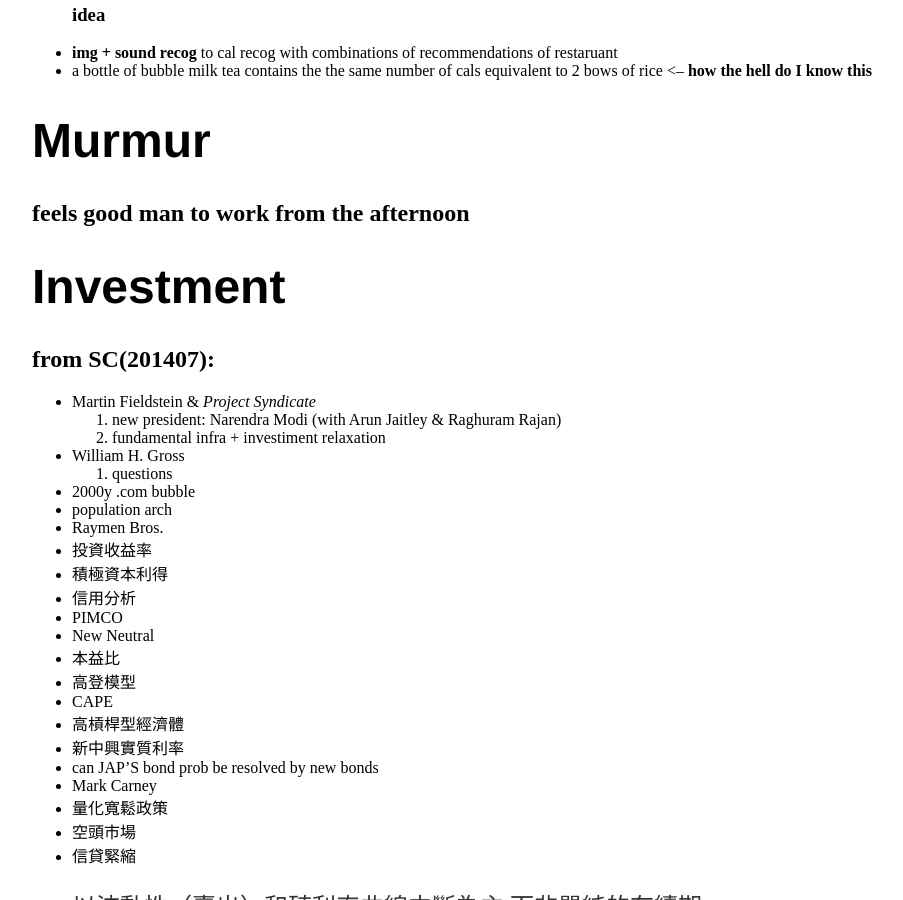
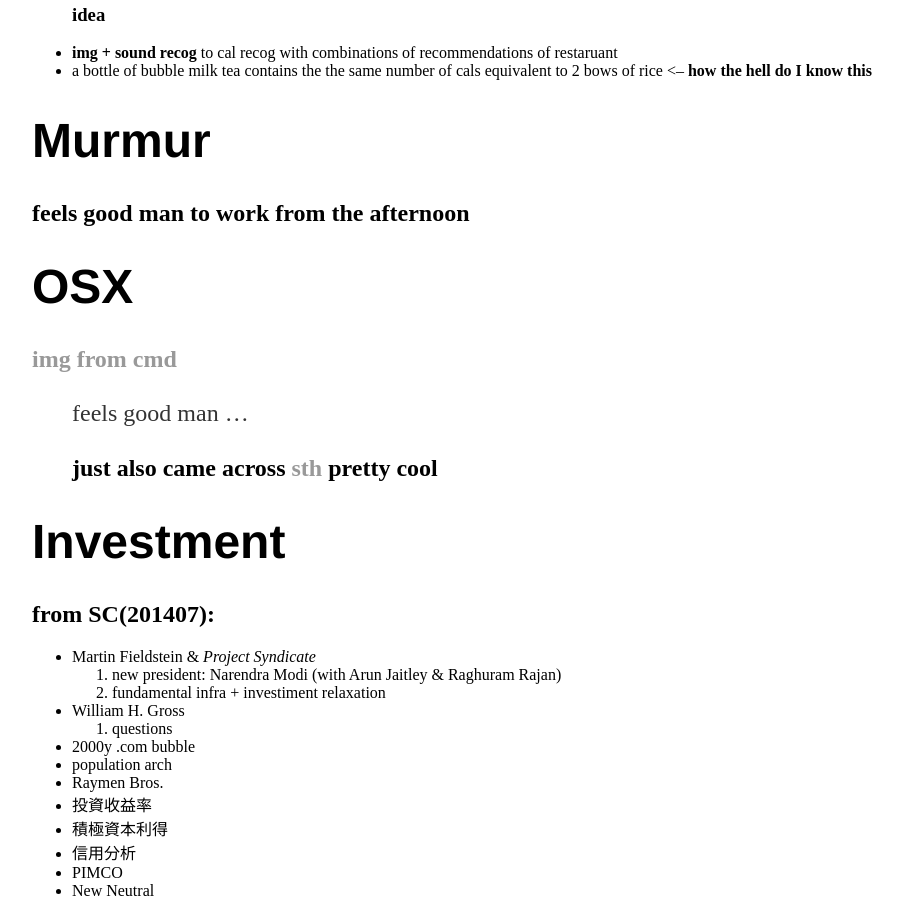
Before and after one commit to LplusKira/LplusKira.github.io, a Jekyll site: the page built from _posts/2017-09-15-soqqr.md, in a window 1280 px wide and 900 px high, scrolled down 610 px. Shown: the whole window, without its empty margins (160-1063 px from the left). Built offline with Jekyll 4.4.1, drawn with Linux system fonts in a browser that asks for light colours; some of the changed text lies outside the part shown.

Commit message:
just store what i did 'today'

```diff
--- a/_posts/2017-09-15-soqqr.md
+++ b/_posts/2017-09-15-soqqr.md
@@ -17,6 +17,11 @@
 
 # Murmur
 ## feels good man to work from the afternoon
+
+# OSX
+## [img from cmd](https://davidwalsh.name/mac-camera)
+> feels good man ...
+## just also came across [sth](http://hints.macworld.com/article.php?story=20080824185920426) pretty cool
 
 # Investment
 ## from __SC(201407)__:
```
Also changed, not shown: other parts of _posts/2017-09-15-soqqr.md (+4 -0 lines).
